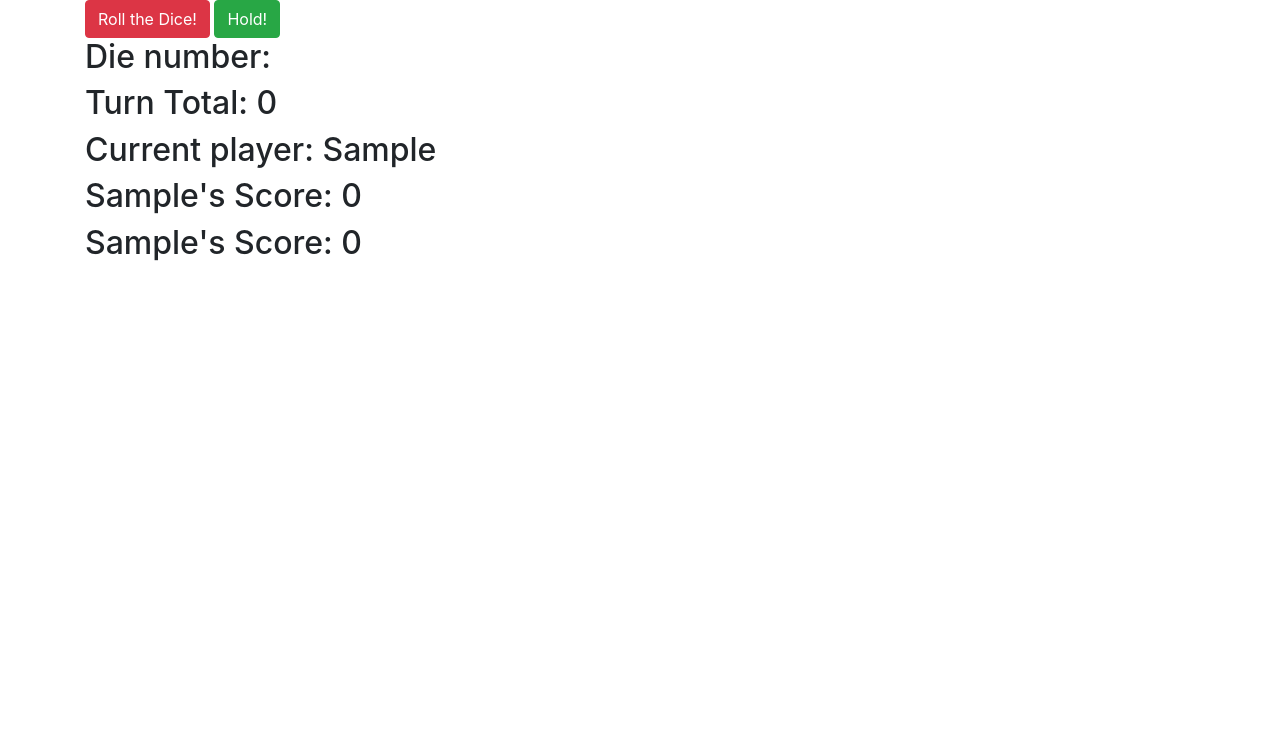
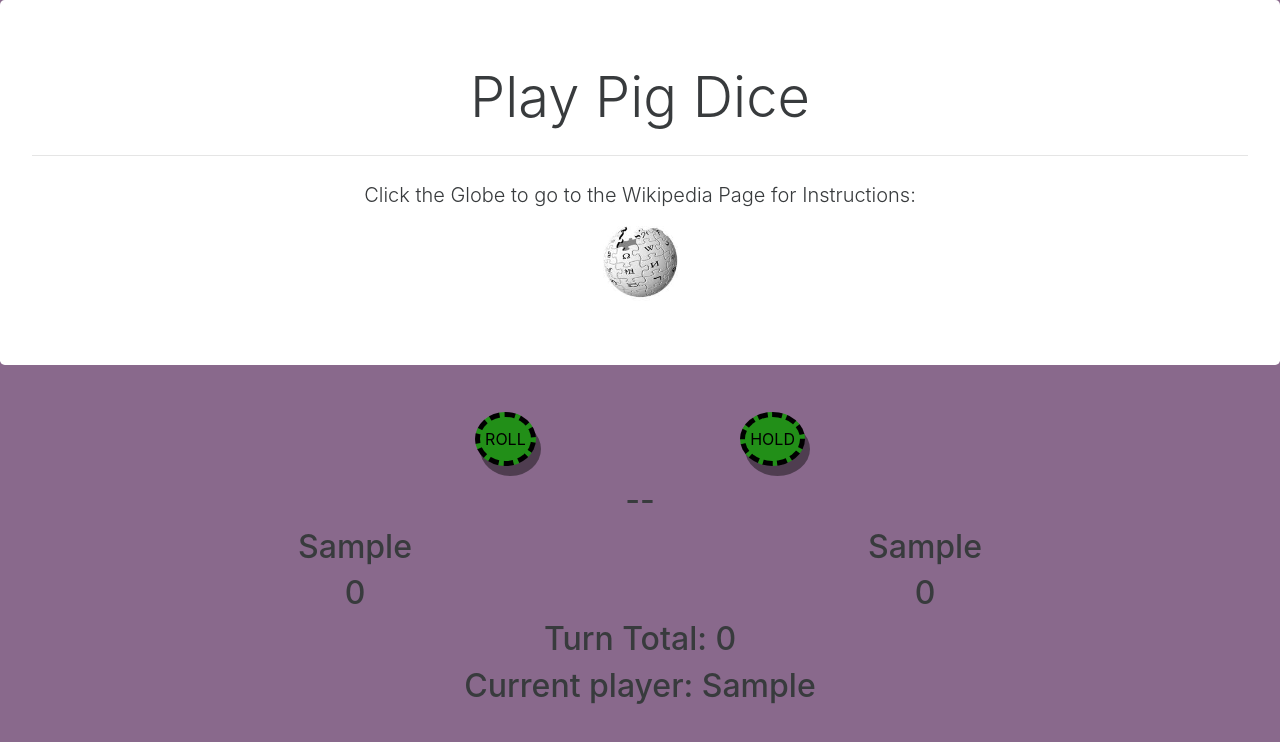
Before and after one commit to BenB-C/pig-dice-with-webpack, a plain HTML site: page index.html in a window 1280 px wide. Both pictures are taken after typing "Sample", "Sample" into the empty fields and a click on the button "Submit". Drawn offline with Linux system fonts and the light colour scheme.

Commit message:
add css styles and image for cursor on mouse hover over buttons

```diff
--- a/css/styles.css
+++ b/css/styles.css
@@ -1,17 +1,50 @@
+body {
+  text-align: center;
+  color: #383B3D;
+  background-color: rgb(137, 105, 140);
+}
+
+#page-header a img {
+  width: 75px;
+}
+
 #game, #pig {
   display: none;
+}
+
+#roll, #hold {
+  margin: 15px 100px;
+  border-radius: 100%;
+  border-width: 5px;
+  border-style: dashed;
+  box-shadow: 5px 10px rgb(79, 61, 80);
+  padding: 10px 5px;
+  background-color: #228f18;
+}
+
+#roll {
+  cursor: url("../img/die-icon.cur"), pointer;
+}
+
+#hold {
+  cursor: url("../img/die-icon.cur"), pointer;
 }
 
 #pig {
   padding: 100px;
   color: white;
-  background-image: url("../img/partyPig.jpeg");
-  /* background-size: cover; */
+  background-image: url("../img/clover.jpg");
+  background-size: cover;
   background-position: center;
-  -webkit-background-size: 100% 100%;
+  /* -webkit-background-size: 100% 100%;
   -moz-background-size: 100% 100%;
   -o-background-size: 100% 100%;
   background-size: 100% 100%;
-  background-repeat: no-repeat;
+  background-repeat: no-repeat; */
   text-align: center;
 }
+
+#page-header {
+  background-color: white;
+  color: #383B3D;
+}
--- a/index.html
+++ b/index.html
@@ -9,6 +9,12 @@
   <title>Pig Dice</title>
 </head>
 <body>
+  <div id="page-header"class="jumbotron">
+    <h1 class="display-4">Play Pig Dice</h1>
+    <hr class="my-4">
+    <p class="lead">Click the Globe to go to the Wikipedia Page for Instructions:</p>
+    <a href="https://en.wikipedia.org/wiki/Pig_(dice_game)" target="blank"><img src="img/wikipedia-logo.jpg" alt="wikipedia globe"></a>
+  </div>
   <form class="names" action="index.html" method="post">
     <label for="player0">Player 1: </label>
     <input type="text" name="player0" id="playerOne" value="">
@@ -18,15 +24,29 @@
   </form>
   <div id="game" class="container">
     <form class="" action="index.html" method="post">
-      <button type="button" class="btn btn-danger" id="roll">Roll the Dice!</button>
-      <button type="button" class="btn btn-success" id="hold">Hold!</button>
+      <button type="button" id="roll">ROLL</button>
+      <button type="button" id="hold">HOLD</button>
     </form>
     <div>
-      <h2>Die number: <span id="die-number"></span></h2>
+      <h2><span id="die-number">--</span></h2>
+      <div class="row">
+        <div class="col-md-6">
+          <h2><span id="player0name">Player 1</span></h2>
+        </div>
+        <div class="col-md-6">
+          <h2><span id="player1name">Player 2</span></h2>
+        </div>
+      </div>
+      <div class="row">
+        <div class="col-md-6">
+          <h2><span id="player0-score">0</span></h2>
+        </div>
+        <div class="col-md-6">
+          <h2><span id="player1-score">0</span></h2>
+        </div>
+      </div>
       <h2>Turn Total: <span id="turn-score">0</span></h2>
       <h2>Current player: <span id="current-player"></span></h2>
-      <h2><span id="player0name"></span>'s Score: <span id="player0-score">0</span></h2>
-      <h2><span id="player1name"></span>'s Score: <span id="player1-score">0</span></h2>
     </div>
   </div>
   <div class="jumbotron" id="pig">
--- a/js/scripts.js
+++ b/js/scripts.js
@@ -92,8 +92,6 @@ Game.prototype.hold = function() {
   this.currentPlayer.score += this.turnTotal;
   // reset turn total
   this.turnTotal = 0;
-  // change players
-  // this.changePlayers();
 }
 
 Game.prototype.changePlayers = function () {
```
Also changed, not shown: img/clover.jpg (added), img/die-icon.jpeg (added), img/partyPig.jpeg (deleted), img/piggybank.png (added), img/wikipedia-logo.jpg (added), 2 other files.
